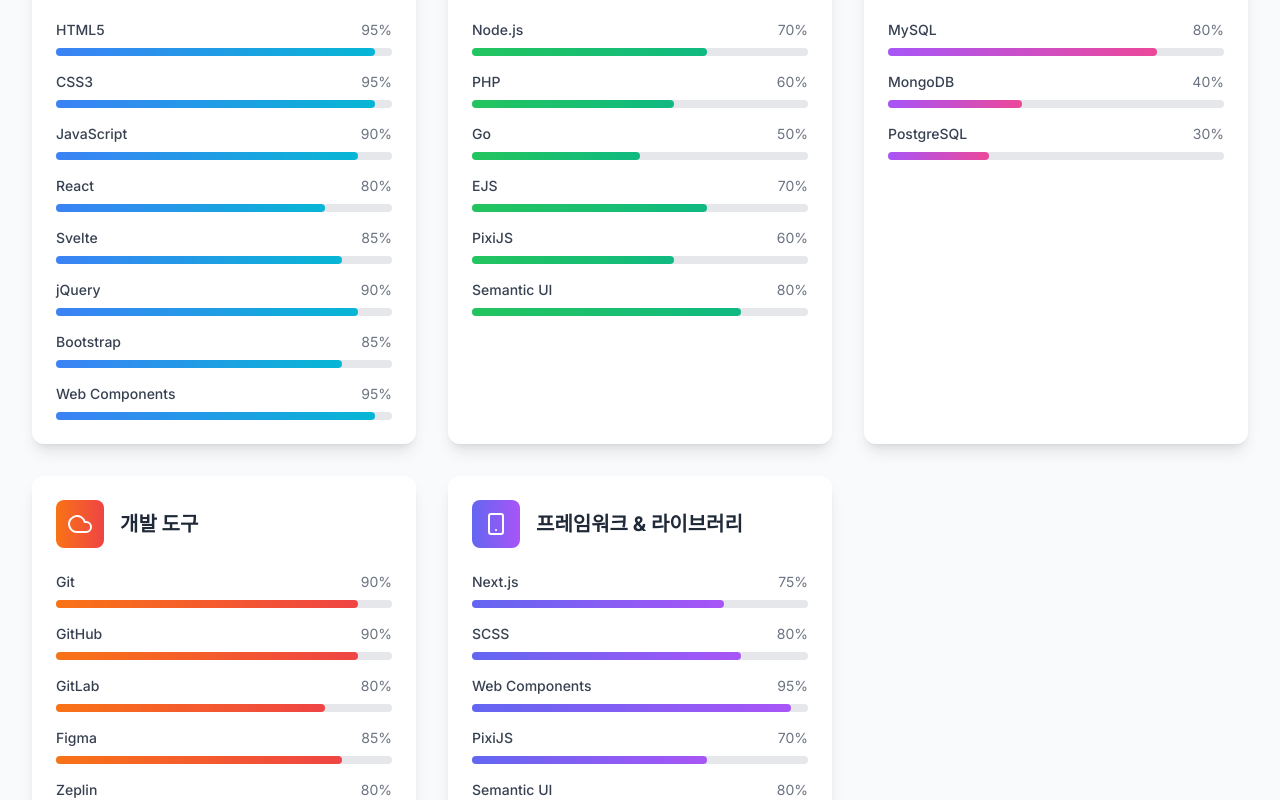
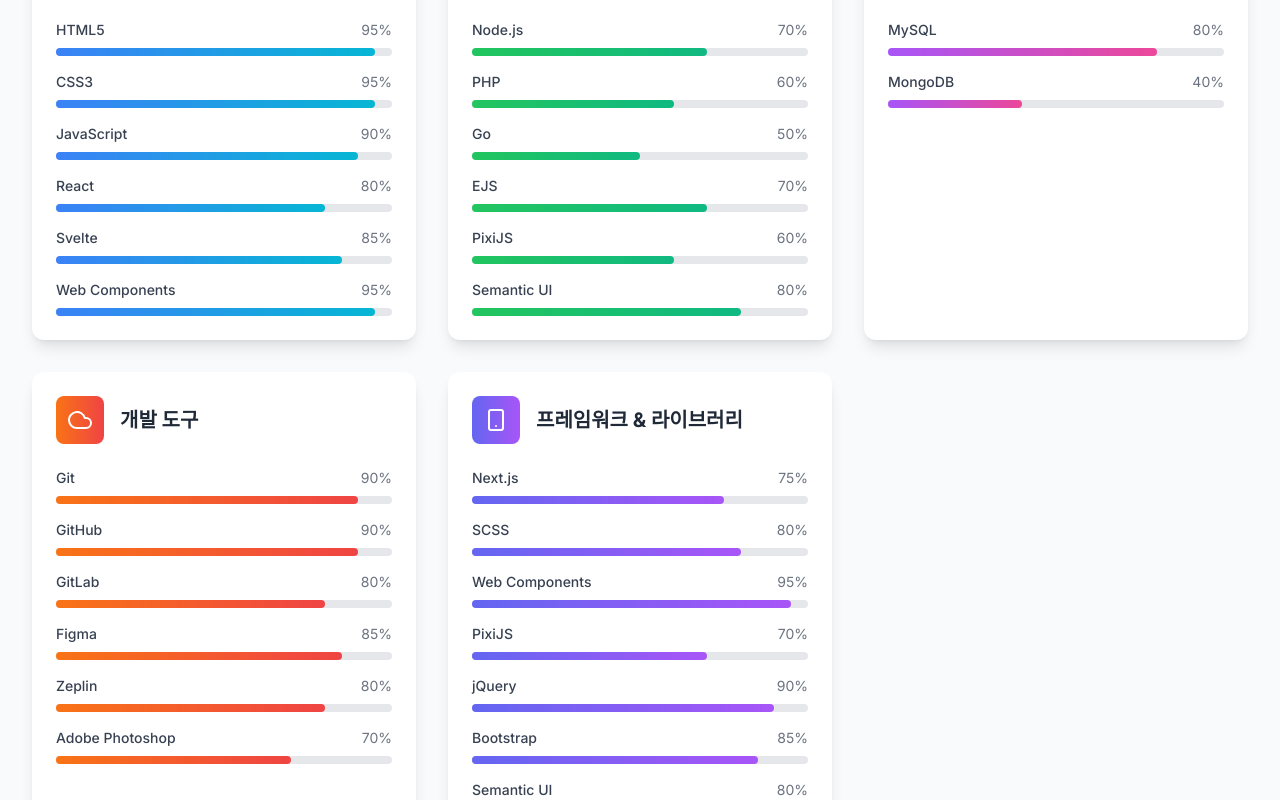
Before and after one commit to oikikomori/portfolio, a Next.js app in the folder client/: page / in a window 1280 px wide. Shown: the part 2580-3380 px from the top of the page. Built offline with nearby package versions, Linux system fonts and the light colour scheme; a web font is replaced by a local one.

Commit message:
스킬 수정

```diff
--- a/client/components/Skills.tsx
+++ b/client/components/Skills.tsx
@@ -15,8 +15,6 @@
         { name: 'JavaScript', level: 90 },
         { name: 'React', level: 80 },
         { name: 'Svelte', level: 85 },
-        { name: 'jQuery', level: 90 },
-        { name: 'Bootstrap', level: 85 },
         { name: 'Web Components', level: 95 }
       ]
     },
@@ -40,7 +38,6 @@
       skills: [
         { name: 'MySQL', level: 80 },
         { name: 'MongoDB', level: 40 },
-        { name: 'PostgreSQL', level: 30 }
       ]
     },
     {
@@ -65,6 +62,8 @@
         { name: 'SCSS', level: 80 },
         { name: 'Web Components', level: 95 },
         { name: 'PixiJS', level: 70 },
+        { name: 'jQuery', level: 90 },
+        { name: 'Bootstrap', level: 85 },
         { name: 'Semantic UI', level: 80 }
       ]
     }
```
